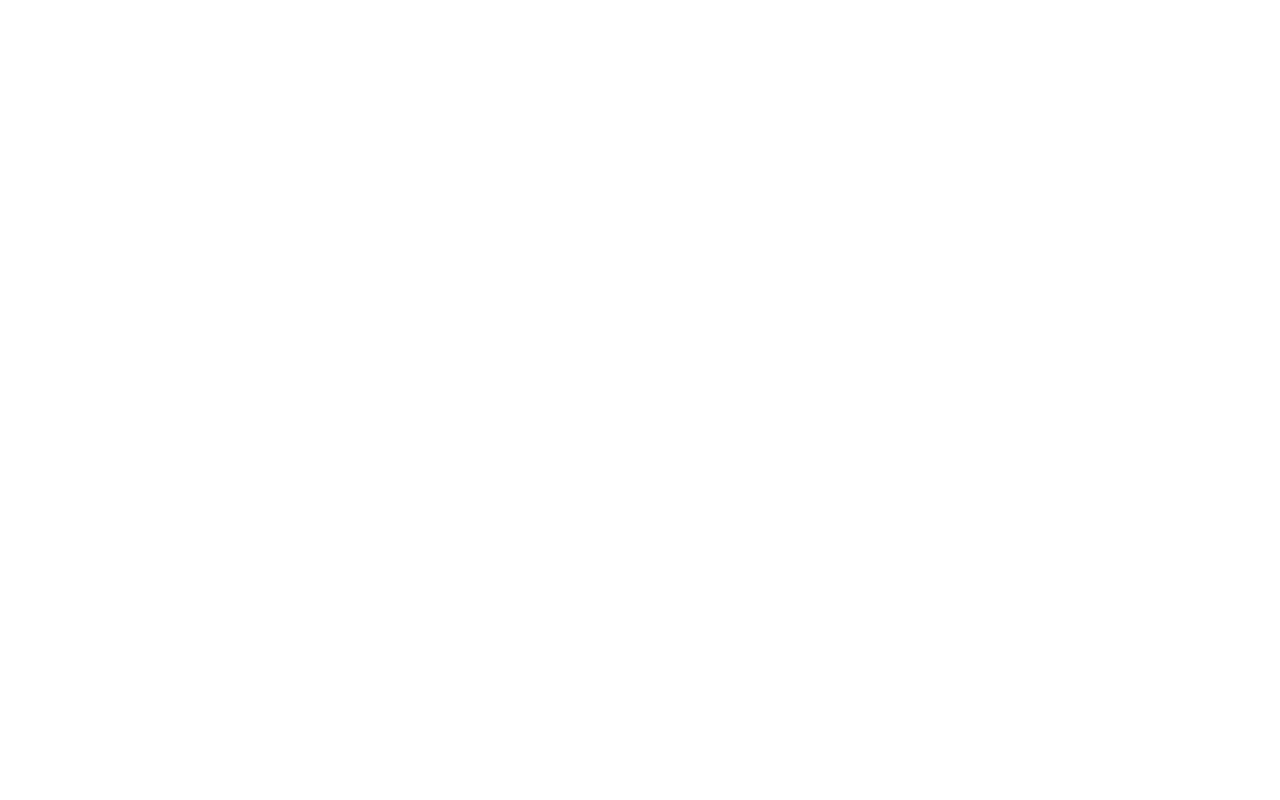
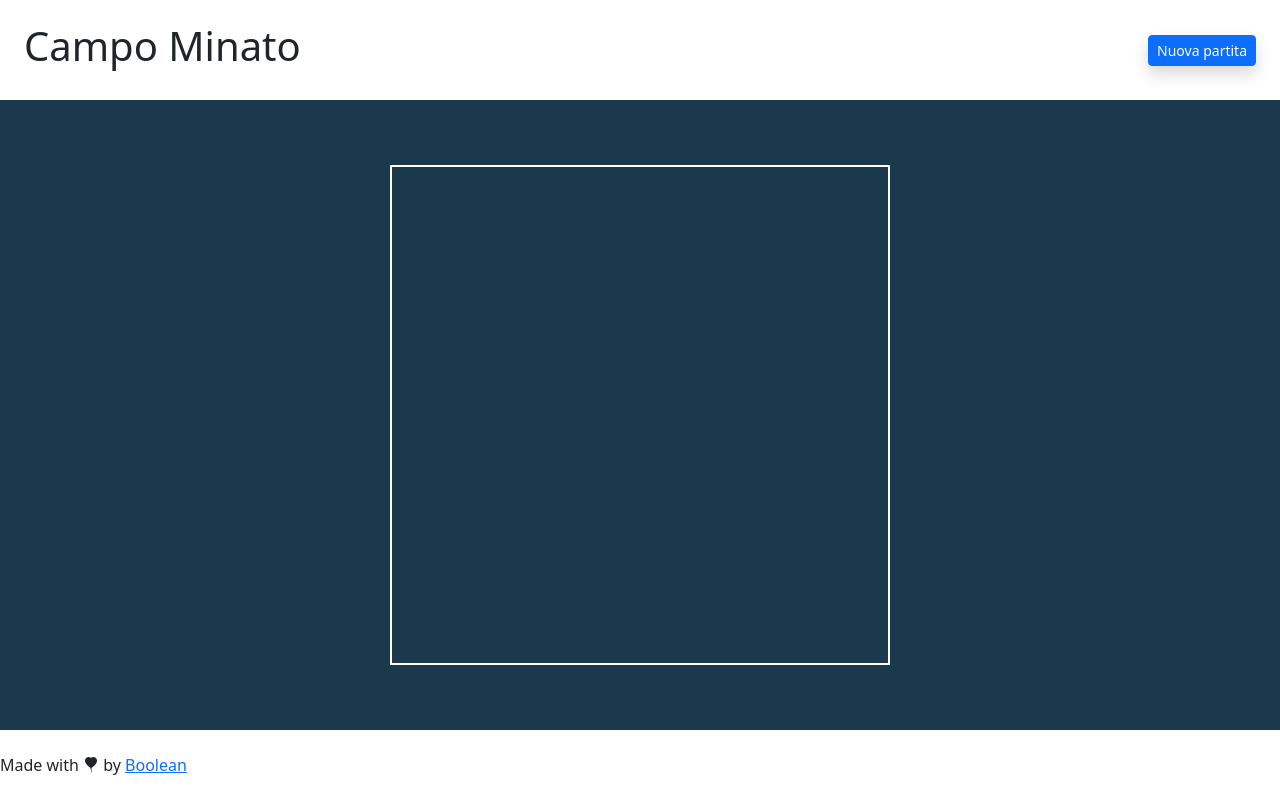
Before and after one commit to simopucci/js-campominato-grid, a plain HTML site: page index.html in a window 1280 px wide. Drawn offline with nearby package versions, Linux system fonts and the light colour scheme.

Commit message:
feat: add html css layout

```diff
--- a/css/style.css
+++ b/css/style.css
@@ -0,0 +1,39 @@
+header {
+    max-height: 100px;
+}
+
+.wrapper {
+    height: calc(100vh - 100px - 70px);
+    background-color: rgb(27, 57, 77);
+}
+
+footer {
+    height: 70px;
+    line-height: 70px;
+}
+
+.box-container {
+    width: 500px;
+    height: 500px;
+    margin: 0 auto;
+
+    border: 2px solid white;
+}
+
+.box {
+    width: calc(100% / 10);
+    height: calc(100% / 10);
+
+    border: 2px solid white;
+    color: white;
+
+    display: flex;
+    justify-content: center;
+    align-items: center;
+
+    cursor: pointer;
+}
+
+.box.clicked {
+    background-color: burlywood;
+}
--- a/index.html
+++ b/index.html
@@ -9,7 +9,7 @@
     <!-- <link rel="stylesheet" href="https://cdnjs.cloudflare.com/ajax/libs/font-awesome/6.5.0/css/all.min.css" integrity="sha512-Avb2QiuDEEvB4bZJYdft2mNjVShBftLdPG8FJ0V7irTLQ8Uo0qcPxh4Plq7G5tGm0rU+1SPhVotteLpBERwTkw==" crossorigin="anonymous" referrerpolicy="no-referrer" /> -->
 
     <!-- Link Icons Bootstrap -->
-    <!-- <link rel="stylesheet" href="https://cdn.jsdelivr.net/npm/bootstrap-icons@1.11.2/font/bootstrap-icons.min.css"> -->
+    <link rel="stylesheet" href="https://cdn.jsdelivr.net/npm/bootstrap-icons@1.11.2/font/bootstrap-icons.min.css">
 
     <!-- Link Framework Bootstrap CSS -->
     <link href="https://cdn.jsdelivr.net/npm/bootstrap@5.3.2/dist/css/bootstrap.min.css" rel="stylesheet" integrity="sha384-T3c6CoIi6uLrA9TneNEoa7RxnatzjcDSCmG1MXxSR1GAsXEV/Dwwykc2MPK8M2HN" crossorigin="anonymous">
@@ -21,11 +21,20 @@
     <script type="text/JavaScript" src="./js/main.js" defer></script>
 </head>
 <body>
+    <header class="p-4 d-flex justify-content-between align-items-center">
+        <h1>Campo Minato</h1>
+        <button class="btn btn-primary btn-sm shadow">Nuova partita</button>
+    </header>
 
+    <main class="wrapper p-3 d-flex align-items-center">
+        <div class="box-container d-flex justify-content-center flex-wrap">
 
+        </div>
+    </main>
 
-
-
+    <footer>
+        <div>Made with <i class="bi bi-balloon-heart-fill"></i> by <a href="#">Boolean</a></div>
+    </footer>
     <!-- Link Bootstrap JavaScript -->
     <script src="https://cdn.jsdelivr.net/npm/bootstrap@5.3.2/dist/js/bootstrap.bundle.min.js" integrity="sha384-C6RzsynM9kWDrMNeT87bh95OGNyZPhcTNXj1NW7RuBCsyN/o0jlpcV8Qyq46cDfL" crossorigin="anonymous"></script>
 </body>
```
